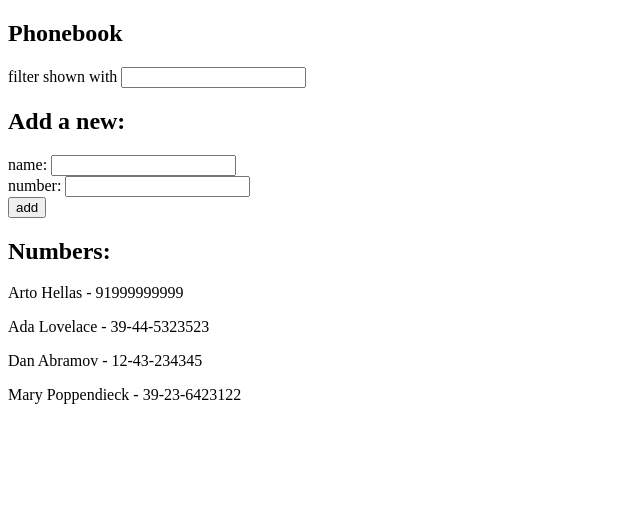
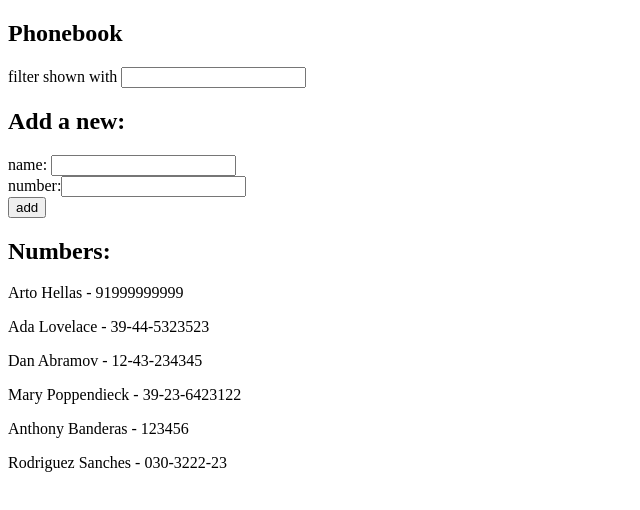
Before and after one commit to MarcoDSilva/Phone-Book, a React (Create React App) app: page / in a window 1280 px wide. Shown: the top 510 px of the page, without its empty margins (0-640 px from the left). Built offline with nearby package versions, Linux system fonts and the light colour scheme; data requests are answered from the project's data file.

Commit message:
exercise 2.15 and 2.16, backend moduleand saving info in the backend server

```diff
--- a/db.json
+++ b/db.json
@@ -1,20 +1,34 @@
 {
   "persons": [
     {
+      "id": 0,
       "name": "Arto Hellas",
       "number": "91999999999"
     },
     {
+      "id": 1,
       "name": "Ada Lovelace",
       "number": "39-44-5323523"
     },
     {
+      "id": 2,
       "name": "Dan Abramov",
       "number": "12-43-234345"
     },
     {
+      "id": 3,
       "name": "Mary Poppendieck",
       "number": "39-23-6423122"
+    },
+    {
+      "name": "Anthony Banderas",
+      "number": "123456",
+      "id": 5
+    },
+    {
+      "name": "Rodriguez Sanches",
+      "number": "030-3222-23",
+      "id": 6
     }
   ]
 }
--- a/src/App.js
+++ b/src/App.js
@@ -2,7 +2,8 @@ import React, { useState, useEffect } from "react";
 import Filter from "./Components/Filter.js";
 import PersonForm from "./Components/PersonForm.js";
 import Persons from "./Components/Persons.js";
-import axios from 'axios'
+import axios from "axios";
+import services from "./Services/database.js";
 
 const App = () => {
   // array of people and method to update it
@@ -11,16 +12,13 @@ const App = () => {
   const [newPhone, setNewPhone] = useState("");
   const [newFilter, setNewFilter] = useState("");
 
-  // fetching api data
-  const hook = () => {
-    axios.get('http://localhost:3001/persons').then(res => {
-      console.log('promise fulfilled')
-      setPersons(res.data)
-    })
-  }
-
   // aplying the data fetched with the hook
-  useEffect(hook, [])
+  useEffect(() => {
+    services
+      .getAll()
+      .then((res) => setPersons(res))
+      .catch((err) => console.log("error loading info" + err));
+  }, []);
 
   const resetForm = () => {
     setNewName("");
@@ -30,7 +28,6 @@ const App = () => {
   //adding a new person to our state
   const addPerson = (e) => {
     e.preventDefault();
-    console.log("clicked the btn", e.target);
 
     // we try to find if this new name already exists
     const nameExists = persons.find((n) => n.name === newName);
@@ -45,11 +42,20 @@ const App = () => {
     const nameObj = {
       name: newName,
       number: newPhone,
+      id: persons.length + 1,
     };
 
-    setPersons(persons.concat(nameObj));
-    resetForm();
-  };
+    const baseURL = "http://localhost:3001/persons";
+
+    // updating the local json server data
+    axios
+      .create(nameObj)
+      .then(res => {
+          setPersons(persons.concat(res))
+          resetForm()
+      })
+      .catch(err => console.log('error, info could not be added'));
+}
 
   // it gets the info from the input form
   const handleNameChange = (e) => {
--- a/src/Components/PersonForm.js
+++ b/src/Components/PersonForm.js
@@ -1,14 +1,14 @@
 import React from "react";
 
-const PersonForm = (props) => {
+const PersonForm = ({addPerson, personName, personHandler, phoneNumber, phoneHandler}) => {
   return (
-    <form onSubmit={props.addPerson}>
+    <form onSubmit={addPerson}>
       <div>
-        name: <input value={props.personName} onChange={props.personHandler} />
+        name: <input value={personName} onChange={personHandler} />
       </div>
       <div>
-        number:{" "}
-        <input value={props.phoneNumber} onChange={props.phoneHandler} />
+        number:
+        <input value={phoneNumber} onChange={phoneHandler} />
       </div>
       <div>
         <button type="submit">add</button>
--- /dev/null
+++ b/src/Services/database.js
@@ -0,0 +1,12 @@
+import axios from "axios";
+const baseURL = "http://localhost:3001/persons";
+
+const getAll = () => {
+  return axios.get(baseURL).then((res) => res.data);
+};
+
+const create = (newObj) => {
+  return axios.post(baseURL, newObj).then((res) => res.data);
+};
+
+export default { getAll, create };
```
Lines whose indentation alone changed are shown as unchanged.
